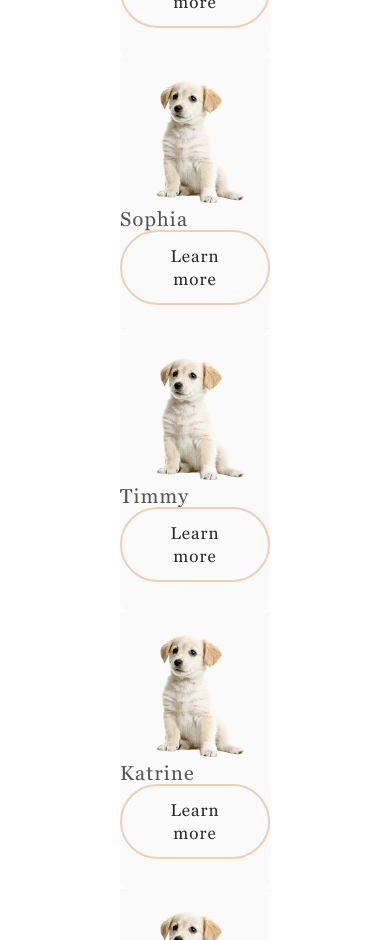
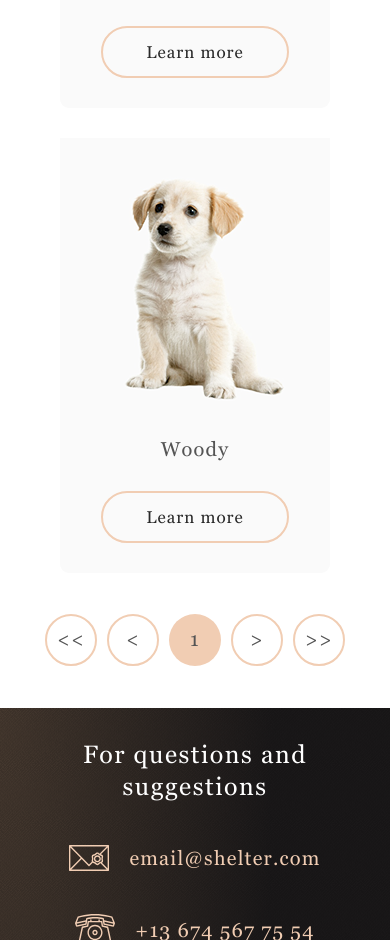
Before and after one commit to mlichlundia/shelter, a plain HTML site: page pages/pets/index.html in a window 390 px wide. Shown: the part 1060-2000 px from the top of the page. Drawn offline with Linux system fonts and the light colour scheme; files whose address does not match are found by name.

Commit message:
feat: add pets layout

```diff
--- a/pages/pets/index.html
+++ b/pages/pets/index.html
@@ -50,80 +50,84 @@
                 <h3>Our friends who<br /> are looking for a house</h3>
                 <section class="slider pets__slider">
                     <section class="slider__container">
-                        <div class="slider__cards">
-                            <div class="slider__card">
+                        <ul class="slider__cards">
+                            <li class="slider__card">
                                 <img width="270" height="270" src="../../assets/images/pets-jennifer.png"
                                     alt="pet-friend" />
                                 <h4>Katrine</h4>
                                 <button>Learn more</button>
-                            </div>
-                            <div class="slider__card">
+                            </li>
+                            <li class="slider__card">
                                 <img width="270" height="270" src="../../assets/images/pets-jennifer.png"
                                     alt="pet-friend" />
                                 <h4>Jennifer</h4>
                                 <button>Learn more</button>
-                            </div>
-                            <div class="slider__card">
+                            </li>
+                            <li class="slider__card">
                                 <img width="270" height="270" src="../../assets/images/pets-jennifer.png"
                                     alt="pet-friend" />
                                 <h4>Woody</h4>
                                 <button>Learn more</button>
-                            </div>
-                            <div class="slider__card">
+                            </li>
+                            <li class="slider__card">
                                 <img width="270" height="270" src="../../assets/images/pets-jennifer.png"
                                     alt="pet-friend" />
                                 <h4>Sophia</h4>
                                 <button>Learn more</button>
-                            </div>
-                            <div class="slider__card">
+                            </li>
+                            <li class="slider__card">
                                 <img width="270" height="270" src="../../assets/images/pets-jennifer.png"
                                     alt="pet-friend" />
                                 <h4>Timmy</h4>
                                 <button>Learn more</button>
-                            </div>
-                            <div class="slider__card">
+                            </li>
+                            <li class="slider__card">
                                 <img width="270" height="270" src="../../assets/images/pets-jennifer.png"
                                     alt="pet-friend" />
                                 <h4>Katrine</h4>
                                 <button>Learn more</button>
-                            </div>
-                            <div class="slider__card">
+                            </li>
+                            <li class="slider__card">
                                 <img width="270" height="270" src="../../assets/images/pets-jennifer.png"
                                     alt="pet-friend" />
                                 <h4>Jennifer</h4>
                                 <button>Learn more</button>
-                            </div>
-                            <div class="slider__card">
+                            </li>
+                            <li class="slider__card">
                                 <img width="270" height="270" src="../../assets/images/pets-jennifer.png"
                                     alt="pet-friend" />
                                 <h4>Woody</h4>
                                 <button>Learn more</button>
-                            </div>
-                            <div class="slider__card">
+                            </li>
+                            <li class="slider__card">
                                 <img width="270" height="270" src="../../assets/images/pets-jennifer.png"
                                     alt="pet-friend" />
                                 <h4>Sophia</h4>
                                 <button>Learn more</button>
-                            </div>
-                            <div class="slider__card">
+                            </li>
+                            <li class="slider__card">
                                 <img width="270" height="270" src="../../assets/images/pets-jennifer.png"
                                     alt="pet-friend" />
                                 <h4>Timmy</h4>
                                 <button>Learn more</button>
-                            </div>
-                        </div>
+                            </li>
+                        </ul>
                     </section>
-                    <div class="slider__arrows"><button class="slider__arrow slider__arrow_prev" disabled>
-                            &lt;&lt;
+                    <div class="slider__arrows">
+                        <button class="slider__arrow slider__arrow_prev-double" disabled>
+                            <h4>&lt;&lt;</h4>
                         </button>
                         <button class="slider__arrow slider__arrow_prev" disabled>
-                            &lt;
+                            <h4>&lt;</h4>
                         </button>
+                        <div class="slider__page-num">
+                            <h4>1</h4>
+                        </div>
                         <button class="slider__arrow slider__arrow_next">
-                            &gt;
+                            <h4>&gt;</h4>
                         </button>
-                        <button class="slider__arrow slider__arrow_next">
-                            &gt;&gt;
+                        <button class="slider__arrow slider__arrow_next-double">
+                            <h4>&gt;&gt;</h4>
                         </button>
                     </div>
                 </section>
--- a/pages/pets/styles/01-header.css
+++ b/pages/pets/styles/01-header.css
@@ -19,3 +19,9 @@ header p {
 		padding: 30px 30px;
 	}
 }
+
+@media screen and (max-width: 767px) {
+	header {
+		padding: 30px 0;
+	}
+}
--- a/pages/pets/styles/02-pets.css
+++ b/pages/pets/styles/02-pets.css
@@ -1,21 +1,101 @@
+.pets {
+	text-align: center;
+}
+
 .pets h3 {
-	text-align: center;
 	margin: 0 0 60px;
+}
+
+.pets h4 {
+	margin: 30px 0;
 }
 
 .slider {
 	position: relative;
-	margin: 0 0 60px;
+	margin: 0 0 0;
 }
 
 .slider__container {
-	margin: 0 60px;
+	margin: 0 -20px 60px;
 	overflow: hidden;
 	position: relative;
+	height: 900px;
 }
 
 .slider__cards {
 	display: flex;
 	flex-wrap: wrap;
-	transition: 0.5s ease-in-out;
+	transition: 0s;
 }
+
+.slider__arrows {
+	display: flex;
+	align-items: center;
+	justify-content: center;
+}
+
+.slider__arrow,
+.slider__page-num {
+	width: 52px;
+	height: 52px;
+	padding: 0;
+	display: flex;
+	align-items: center;
+	justify-content: center;
+	margin: 0 10px;
+}
+
+.slider__page-num {
+	border-radius: 50%;
+	background: var(--primary);
+}
+
+.slider__arrow {
+	background: none;
+}
+
+.slider__arrow:hover {
+	background: var(--primary);
+}
+
+@media screen and (max-width: 1279px) {
+	.slider__container {
+		margin: 0 44px 40px;
+		height: 1365px;
+	}
+
+	.pets h3 {
+		margin: 0 0 30px;
+	}
+
+	.pets .content__container {
+		padding: 80px 0 76px;
+	}
+}
+
+@media screen and (max-width: 767px) {
+	.slider__container {
+		margin: 0 0 40px;
+	}
+
+	.pets h3 {
+		margin: 0 0 42px;
+	}
+
+	.pets .content__container {
+		padding: 42px 0 42px;
+	}
+
+	.slider__arrow,
+	.slider__page-num {
+		margin: 0 5px;
+	}
+
+	.slider__arrow:first-child {
+		margin: 0 5px 0 0;
+	}
+
+	.slider__arrow:last-child {
+		margin: 0 0 0 5px;
+	}
+}
--- a/pages/pets/styles/pet-card.css
+++ b/pages/pets/styles/pet-card.css
@@ -1,3 +1,11 @@
 .slider__card {
-	min-width: calc(25% - 80px);
+	min-width: calc(25% - 40px);
+	margin: 0 20px 30px;
 }
+
+@media screen and (max-width: 767px) {
+	.slider__card {
+		min-width: calc(100% - 30px);
+		margin: 0 15px 30px;
+	}
+}
--- a/styles/pet-card.css
+++ b/styles/pet-card.css
@@ -1,4 +1,5 @@
 .slider__card {
+	text-align: center;
 	min-width: calc(33.33333% - 90px);
 	padding: 0 0 30px;
 	margin: 0 45px;
```
